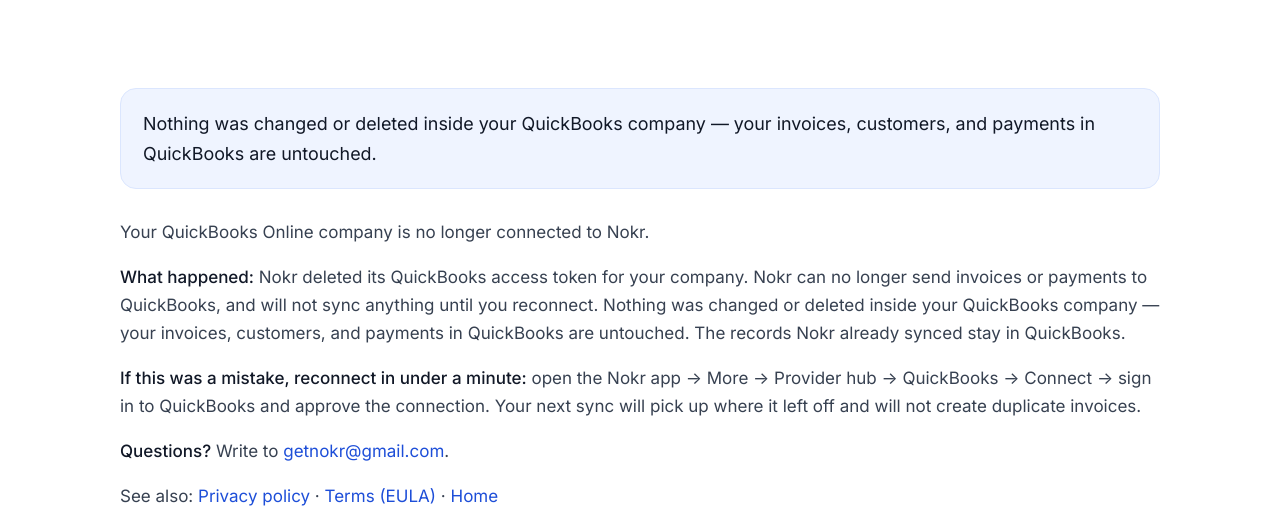
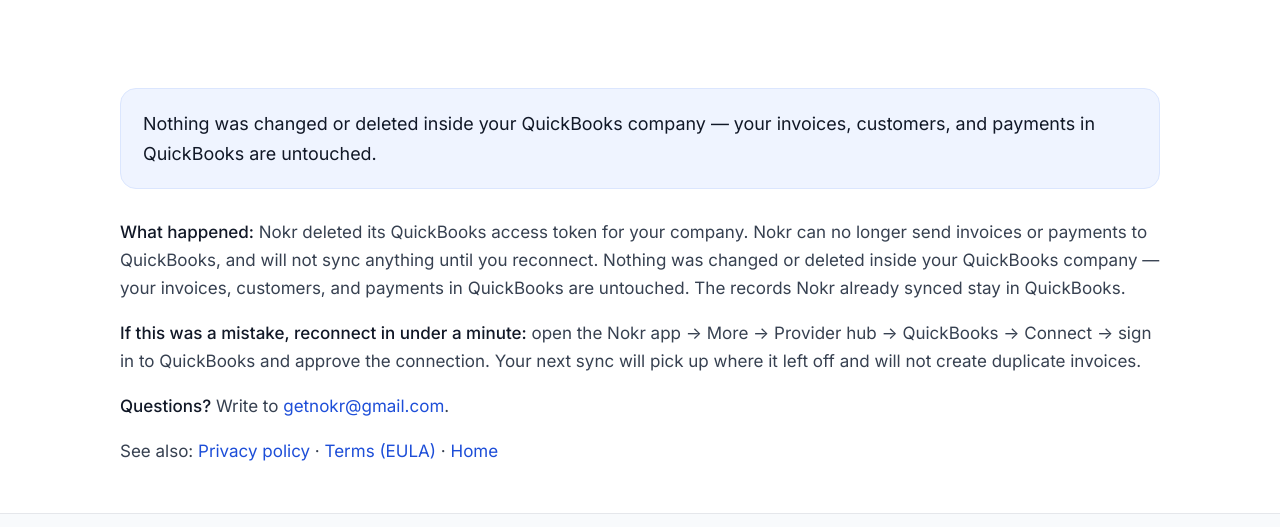
Before and after one commit to premierappliancerepairinc-cloud/handled-website, a plain HTML site: page quickbooks-disconnected/index.html in a window 1280 px wide. Shown: the part 273-800 px from the top of the page. Drawn offline with Linux system fonts and the light colour scheme.

Commit message:
Fix /quickbooks-disconnected/: remove the duplicated lead sentence (it appeared once as the hero lead and once as the first paragraph).

```diff
--- a/quickbooks-disconnected/index.html
+++ b/quickbooks-disconnected/index.html
@@ -31,7 +31,6 @@
 <section class="hero"><div class="wrap"><p class="eyebrow">Nokr — AI CRM</p><h1>You've disconnected QuickBooks</h1><p class="lead">Your QuickBooks Online company is no longer connected to Nokr.</p></div></section>
 <div class="wrap">
   <div class="liftable"><p>Nothing was changed or deleted inside your QuickBooks company — your invoices, customers, and payments in QuickBooks are untouched.</p></div>
-  <p>Your QuickBooks Online company is no longer connected to Nokr.</p>
   <p><span class="lbl">What happened:</span> Nokr deleted its QuickBooks access token for your company. Nokr can no longer send invoices or payments to QuickBooks, and will not sync anything until you reconnect. Nothing was changed or deleted inside your QuickBooks company — your invoices, customers, and payments in QuickBooks are untouched. The records Nokr already synced stay in QuickBooks.</p>
   <p><span class="lbl">If this was a mistake, reconnect in under a minute:</span> open the Nokr app → More → Provider hub → QuickBooks → Connect → sign in to QuickBooks and approve the connection. Your next sync will pick up where it left off and will not create duplicate invoices.</p>
   <p><span class="lbl">Questions?</span> Write to <a href="mailto:getnokr@gmail.com">getnokr@gmail.com</a>.</p>
```
